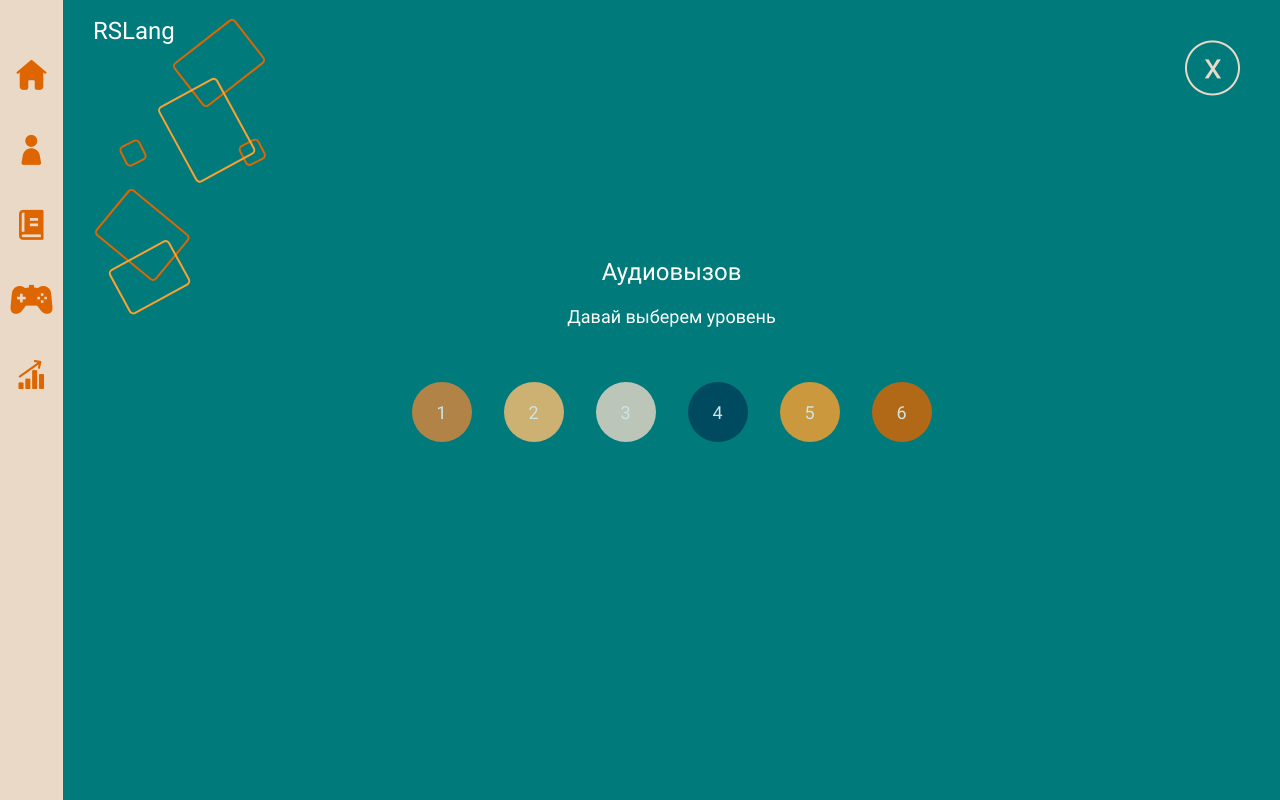
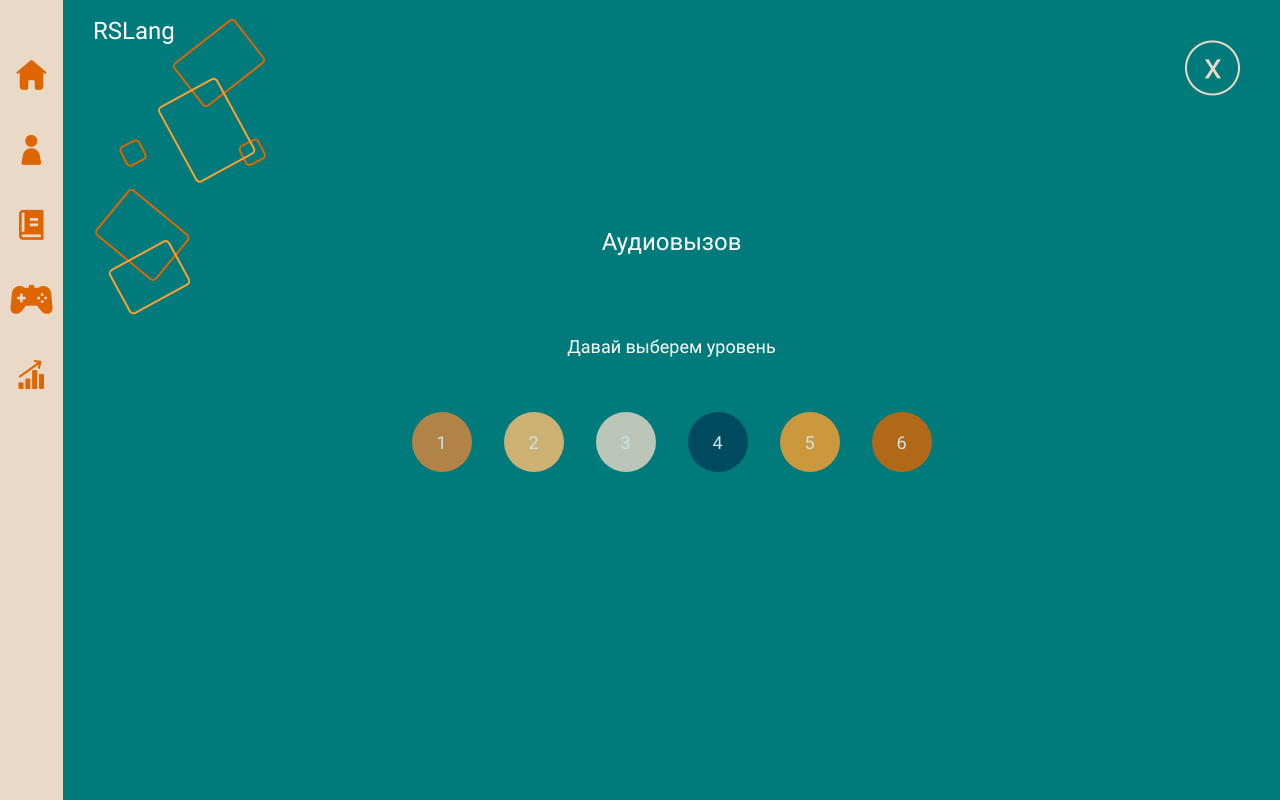
Before and after one commit to NetLighty/RS-Lang, a React (Vite) app: page /audiocall in a window 1280 px wide. Built offline with nearby package versions, Linux system fonts and the light colour scheme.

Commit message:
refactor style for header in level page

```diff
--- a/src/pages/gameLevel/gameLevel.scss
+++ b/src/pages/gameLevel/gameLevel.scss
@@ -15,7 +15,7 @@
    }
    &__header {
       font-size: $headerFontSize;
-      margin-bottom: 20px;
+      margin-bottom: 80px;
    }
    &__text {
       font-size: $addFontSize;
```
